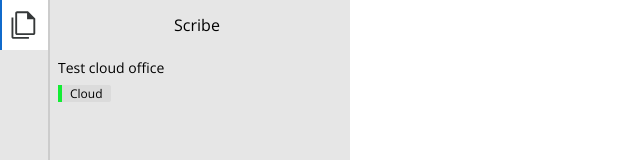
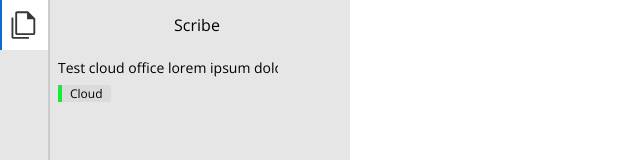
Before and after one commit to crisosron/scribe, a Next.js app in the folder scribe-frontend/: page / in a window 1280 px wide. Shown: the top 160 px of the page, without its empty margins (0-640 px from the left). Built offline with nearby package versions, Linux system fonts and the light colour scheme.

Commit message:
Add TODO

```diff
--- a/scribe-frontend/components/sidebar/content/office-item.tsx
+++ b/scribe-frontend/components/sidebar/content/office-item.tsx
@@ -60,13 +60,7 @@
     const HOVER_OPTION_CLASSNAMES =
       "hover:bg-white-250 dark:hover:bg-white-700 rounded-sm transition";
     return (
-      <div
-        className="flex"
-        tabIndex={1}
-        onBlur={() => {
-          console.log("Blurred office item");
-        }}
-      >
+      <div className="flex">
         <div
           onClick={handleContextMenuClicked}
           className={`${HOVER_OPTION_CLASSNAMES} mr-2`}
@@ -103,7 +97,9 @@
         onClick={toggleOpen}
         className="whitespace-nowrap overflow-hidden p-2 text-sm hover:bg-white-100 transition cursor-pointer hover:dark:bg-white-600 rounded-r-sm flex justify-between items-center"
       >
-        <div>
+        {/* TODO: This needs to have a set width which is updated on resize. The width should be matching the width
+        of the sidebar (needs to take into account resizing) so the truncation ellipsis also moves */}
+        <div className="max-w-[220px] truncate">
           <div className="mb-2">{name}</div>
           <div className="text-xs">{renderTypeTag()}</div>
         </div>
--- a/scribe-frontend/components/sidebar/content/sidebar-items.tsx
+++ b/scribe-frontend/components/sidebar/content/sidebar-items.tsx
@@ -7,7 +7,10 @@
       <LogoBar />
 
       {/* TODO: Render office items */}
-      <OfficeItem type="cloud" name="Test cloud office" />
+      <OfficeItem
+        type="cloud"
+        name="Test cloud office lorem ipsum dolor sit amet"
+      />
     </div>
   );
 };
```
